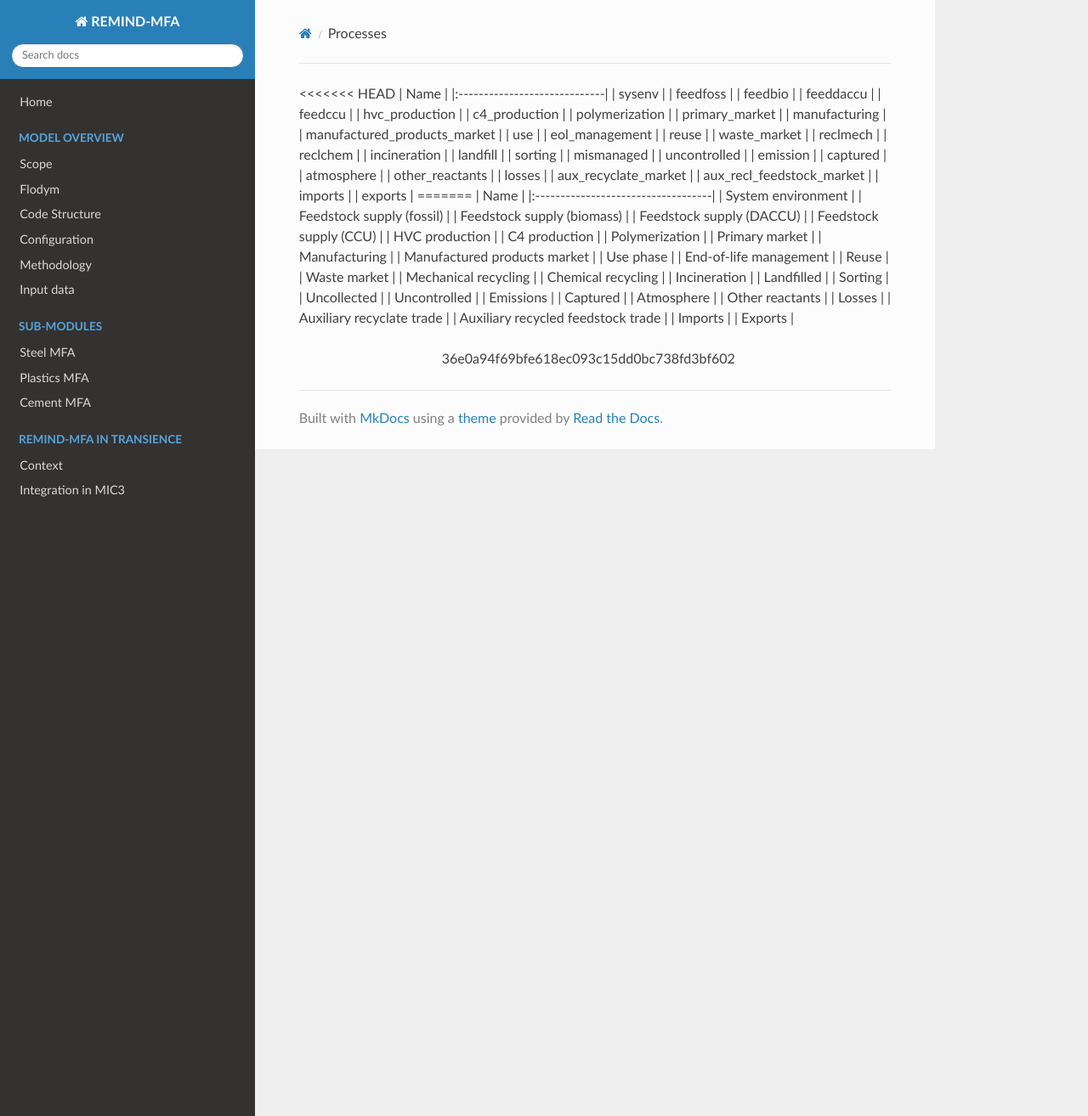
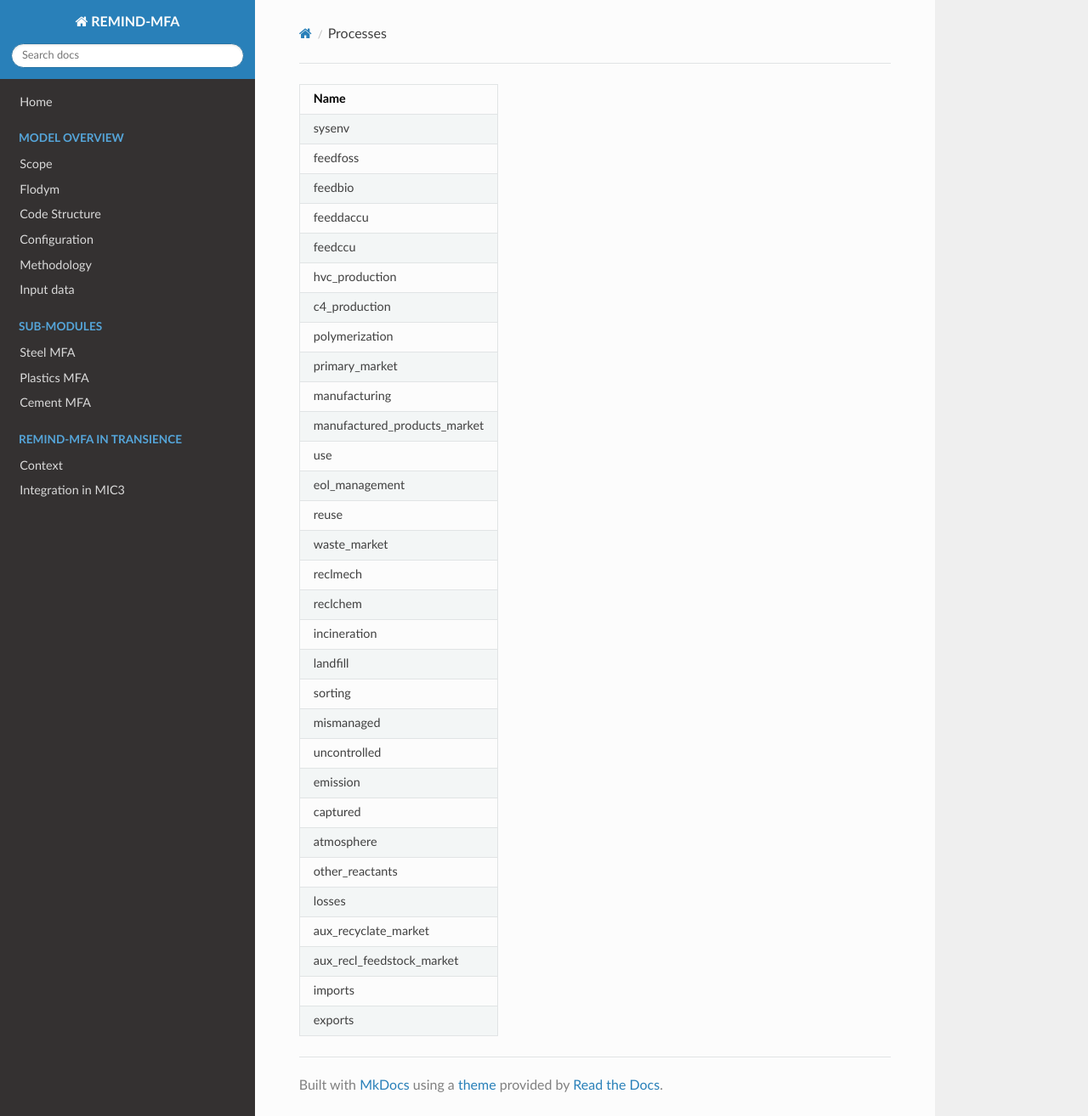
Before and after one commit to pik-piam/remind-mfa, an MkDocs documentation site: the page built from docs/plastics/definitions/processes.md, in a window 1280 px wide and 1314 px high. Shown: the whole window at 85% size. Built offline with MkDocs 1.6.1, drawn with Linux system fonts in a browser that asks for light colours; nearby versions of some CDN libraries.

```diff
--- a/docs/plastics/definitions/processes.md
+++ b/docs/plastics/definitions/processes.md
@@ -1,4 +1,3 @@
-<<<<<<< HEAD
 | Name                         |
 |:-----------------------------|
 | sysenv                       |
@@ -32,38 +31,3 @@
 | aux_recl_feedstock_market    |
 | imports                      |
 | exports                      |
-=======
-| Name                               |
-|:-----------------------------------|
-| System environment                 |
-| Feedstock supply (fossil)          |
-| Feedstock supply (biomass)         |
-| Feedstock supply (DACCU)           |
-| Feedstock supply (CCU)             |
-| HVC production                     |
-| C4 production                      |
-| Polymerization                     |
-| Primary market                     |
-| Manufacturing                      |
-| Manufactured products market       |
-| Use phase                          |
-| End-of-life management             |
-| Reuse                              |
-| Waste market                       |
-| Mechanical recycling               |
-| Chemical recycling                 |
-| Incineration                       |
-| Landfilled                         |
-| Sorting                            |
-| Uncollected                        |
-| Uncontrolled                       |
-| Emissions                          |
-| Captured                           |
-| Atmosphere                         |
-| Other reactants                    |
-| Losses                             |
-| Auxiliary recyclate trade          |
-| Auxiliary recycled feedstock trade |
-| Imports                            |
-| Exports                            |
->>>>>>> 36e0a94f69bfe618ec093c15dd0bc738fd3bf602
```
Also changed, not shown: 4 other files.
